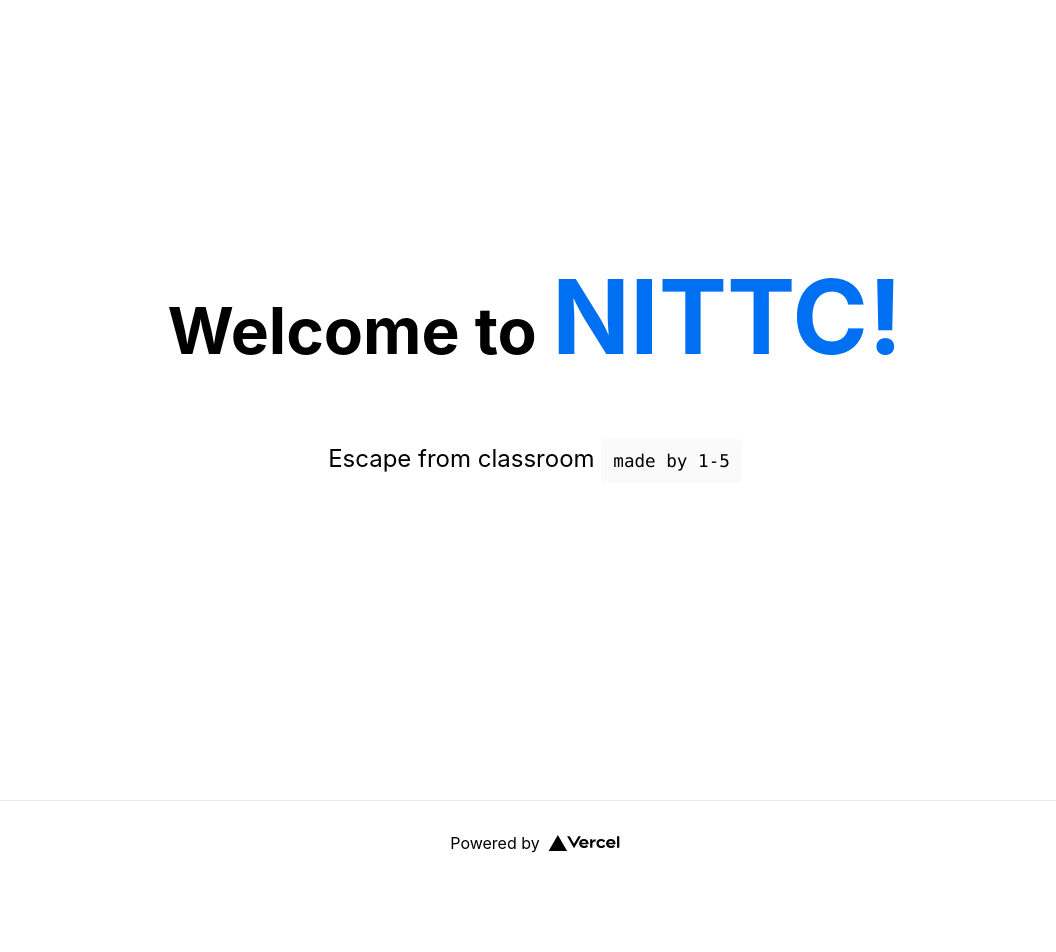
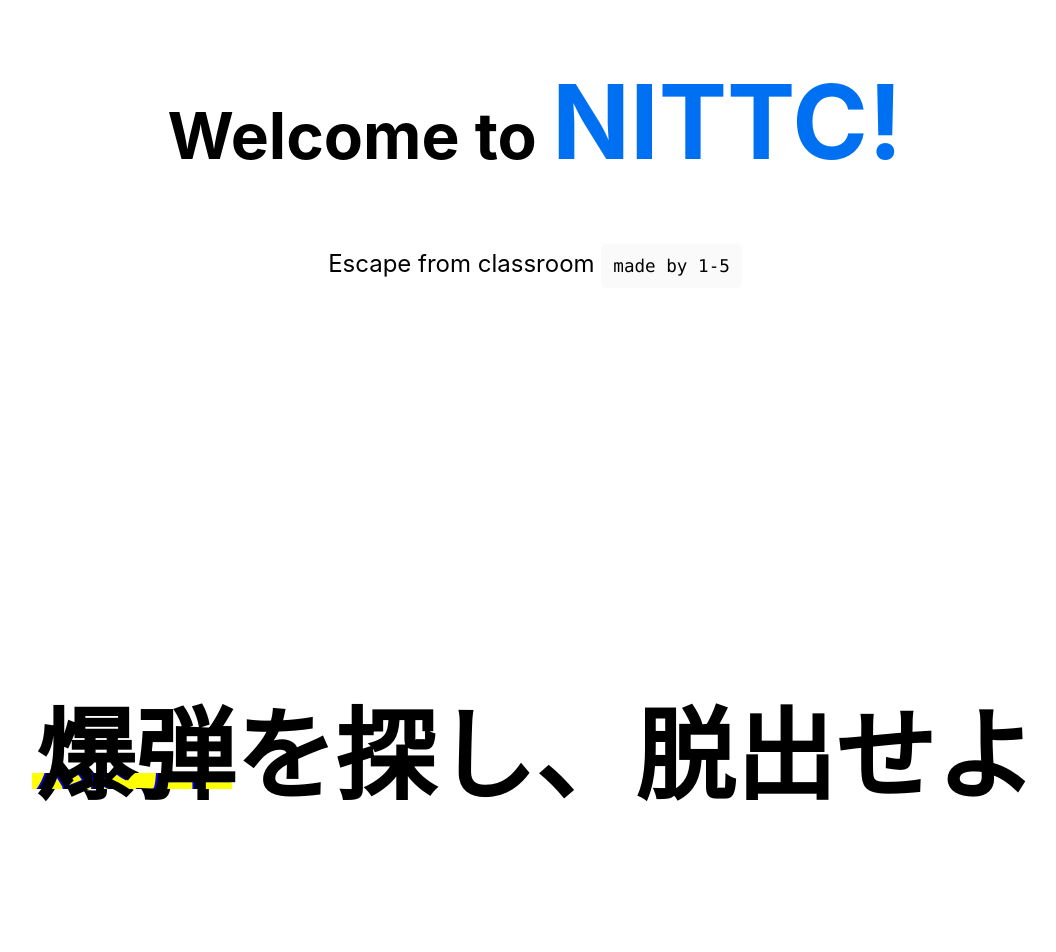
Before and after one commit to Taiyaki256/fes-esc-web, a Next.js app: page / in a window 1280 px wide. Shown: the top 952 px of the page, without its empty margins (105-1161 px from the left). Before the commit the page ends 885 px from the top, so only its background shows below. Built offline with nearby package versions, Linux system fonts and the light colour scheme.

Commit message:
description

```diff
--- a/pages/index.tsx
+++ b/pages/index.tsx
@@ -20,6 +20,12 @@
           Escape from classroom{' '}
           <code className={styles.code}>made by 1-5</code>
         </p>
+        <div className={styles.wrapper}>
+          <p className={styles.glitch}>
+            {/* Text Animation */}
+            <span className={styles.text}>爆弾を探し、脱出せよ</span>
+            </p>
+        </div>
       </main>
 
       <footer className={styles.footer}>
--- a/styles/Home.module.scss
+++ b/styles/Home.module.scss
@@ -118,6 +118,79 @@
   font-size: 1.5rem;
 }
 
+.wrapper{
+  width: 100%;
+  height: 100%;
+  display: flex;
+  justify-content: center;
+  align-items: center;
+  padding-top: 200px;
+
+  .glitch{
+    color: black;
+    font-family: sans-serif;
+    font-weight: 800;
+    position: relative;
+    font-size: 100px;
+    padding: 30px;
+    }
+  .glitch::before,
+  .glitch::after{
+    padding: 30px;
+    color: black;
+    content: "爆弾を探し、脱出せよ";
+    position: absolute;
+    width: 100%;
+    height: 100%;
+    background: yellow;
+    overflow: hidden;
+    top: 0;
+  }
+
+  .glitch::before
+  {
+    left: 3px;
+    text-shadow: -2px 0 red;
+    animation-name: glitch-animation-1;
+    animation-duration: 2s;
+    animation-timing-function: linear;
+    animation-delay: 0s;
+    animation-iteration-count: infinite;
+    animation-direction: reverse-alternate;
+  }
+
+  .glitch::after
+  {
+    left: -3px;
+    text-shadow: -2px 0 blue;
+    animation-name: glitch-animation-2;
+    animation-duration: 2s;
+    animation-timing-function: linear;
+    animation-delay: 0s;
+    animation-iteration-count: infinite;
+    animation-direction: reverse-alternate;
+  }
+}
+
+@keyframes glitch-animation-1{
+  $steps: 20;
+  @for $i from 0 through $steps{
+    #{percentage($i*(1/$steps))} {
+      clip: rect(random(150)+px, 230px, random(150)+px, 30px);
+    }
+  }
+}
+
+@keyframes glitch-animation-2{
+  $steps: 20;
+  @for $i from 0 through $steps
+  {
+    #{percentage($i*(1/$steps))}{
+      clip: rect(random(150)+px, 230px, random(150)+px, 30px)
+    }
+  }
+}
+
 .code {
   background: #fafafa;
   border-radius: 5px;
```
